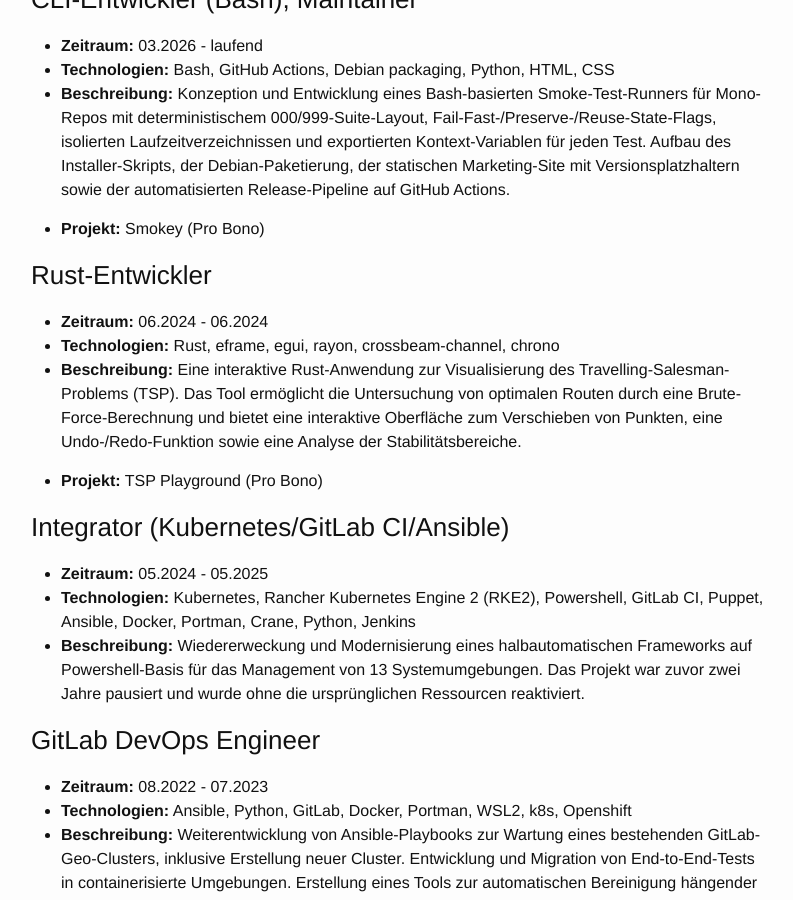
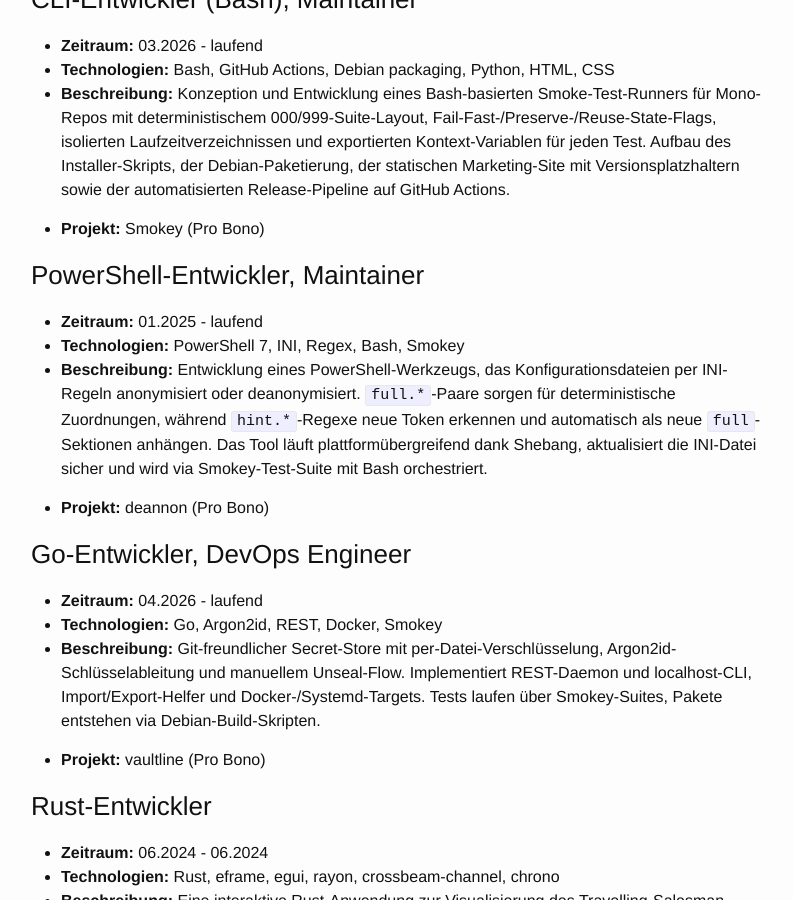
Before and after one commit to micwin/micwin.github.io, a Jekyll site: the page built from 15_projects.md, in a window 1280 px wide and 900 px high, scrolled down 369 px. Shown: the whole window, without its empty margins (239-1032 px from the left). Built offline with Jekyll 4.4.1, drawn with Linux system fonts in a browser that asks for light colours.

Commit message:
Sync project list with latest CV

```diff
--- a/15_projects.md
+++ b/15_projects.md
@@ -23,6 +23,34 @@
 - **Beschreibung:** Konzeption und Entwicklung eines Bash-basierten Smoke-Test-Runners für Mono-Repos mit deterministischem 000/999-Suite-Layout, Fail-Fast-/Preserve-/Reuse-State-Flags, isolierten Laufzeitverzeichnissen und exportierten Kontext-Variablen für jeden Test. Aufbau des Installer-Skripts, der Debian-Paketierung, der statischen Marketing-Site mit Versionsplatzhaltern sowie der automatisierten Release-Pipeline auf GitHub Actions.
 
 - **Projekt:** Smokey (Pro Bono)
+
+
+
+
+
+
+
+
+### PowerShell-Entwickler, Maintainer
+- **Zeitraum:** 01.2025 - laufend
+- **Technologien:** PowerShell 7, INI, Regex, Bash, Smokey
+- **Beschreibung:** Entwicklung eines PowerShell-Werkzeugs, das Konfigurationsdateien per INI-Regeln anonymisiert oder deanonymisiert. `full.*`-Paare sorgen für deterministische Zuordnungen, während `hint.*`-Regexe neue Token erkennen und automatisch als neue `full`-Sektionen anhängen. Das Tool läuft plattformübergreifend dank Shebang, aktualisiert die INI-Datei sicher und wird via Smokey-Test-Suite mit Bash orchestriert.
+
+- **Projekt:** deannon (Pro Bono)
+
+
+
+
+
+
+
+
+### Go-Entwickler, DevOps Engineer
+- **Zeitraum:** 04.2026 - laufend
+- **Technologien:** Go, Argon2id, REST, Docker, Smokey
+- **Beschreibung:** Git-freundlicher Secret-Store mit per-Datei-Verschlüsselung, Argon2id-Schlüsselableitung und manuellem Unseal-Flow. Implementiert REST-Daemon und localhost-CLI, Import/Export-Helfer und Docker-/Systemd-Targets. Tests laufen über Smokey-Suites, Pakete entstehen via Debian-Build-Skripten.
+
+- **Projekt:** vaultline (Pro Bono)
 
 
 
```
Also changed, not shown: 2 other files.
